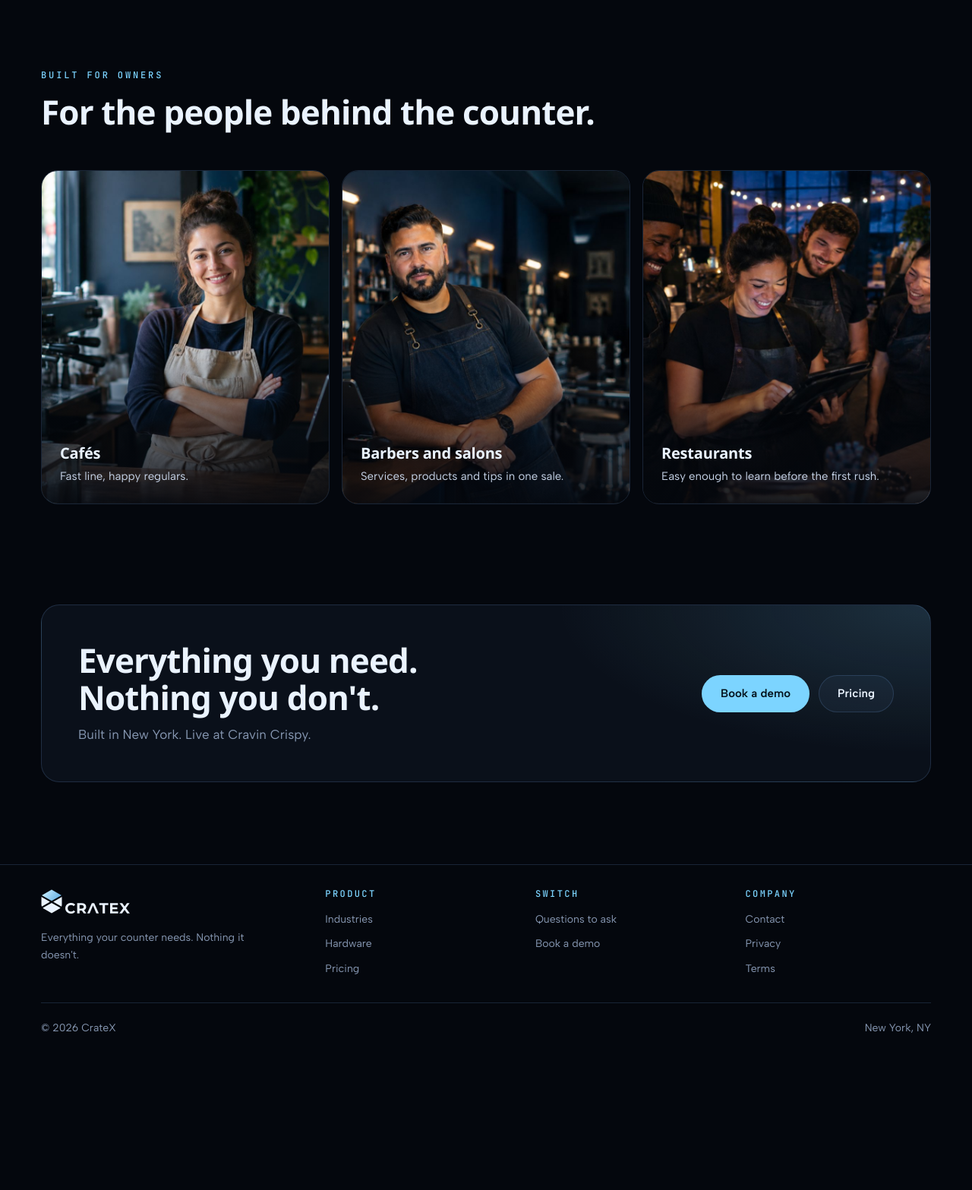
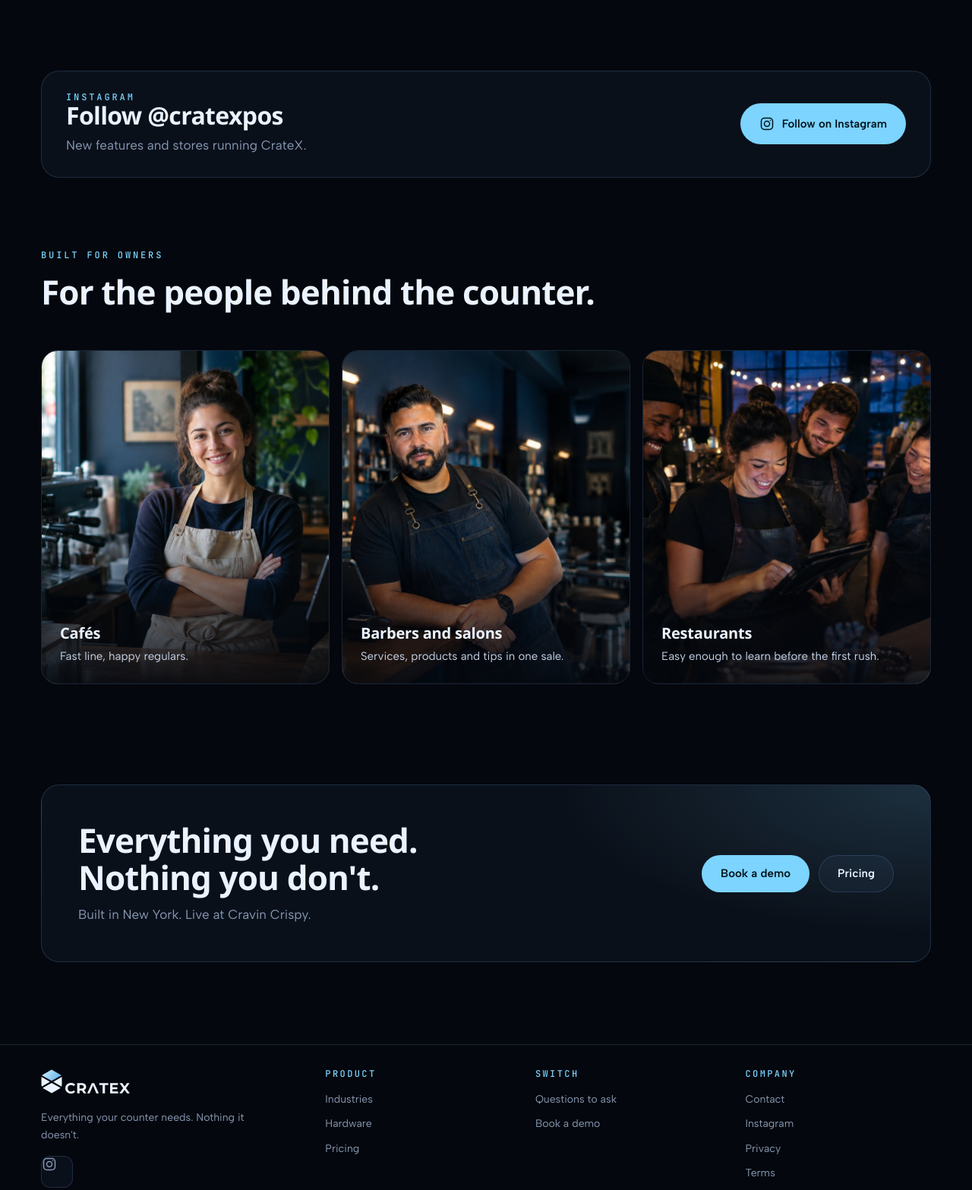
Before and after one commit to CratePOS/cratexpos.com, a plain HTML site: page index.html in a window 1280 px wide. Shown: the part 5880-7447 px from the top of the page at 76% size. Before the commit the page ends 7289 px from the top, so only its background shows below. Drawn offline with Linux system fonts and the light colour scheme; a web font is replaced by a local one.

Commit message:
Add files via upload

```diff
--- a/index.html
+++ b/index.html
@@ -406,6 +406,14 @@ footer .base { display: flex; flex-wrap: wrap; justify-content: space-between; g
 .qa2 a { color: var(--beam); }
 @media (max-width: 640px) { .qa2 div { grid-template-columns: 1fr; gap: 6px; } }
 .reactor .chip { font-size: 12.5px; }
+svg.ig { width: 20px; height: 20px; flex: none; }
+.ig-link { display: inline-flex; align-items: center; gap: 10px; text-decoration: none; }
+.ig-strip { display: flex; flex-wrap: wrap; align-items: center; justify-content: space-between; gap: 18px 32px; border: 1px solid var(--line); border-radius: 24px; padding: 28px 32px; background: var(--glass); }
+.ig-strip h2 { font-size: clamp(22px, 2.6vw, 32px); }
+.ig-strip .ig-link { color: #03121C; }
+.social { display: flex; gap: 10px; margin-top: 16px; }
+.social a { display: inline-flex; align-items: center; justify-content: center; width: 42px; height: 42px; border-radius: 12px; border: 1px solid var(--line); color: var(--ice); background: var(--glass); padding: 0 !important; }
+.social a:hover { border-color: var(--beam); color: var(--beam); }
 .owners { display: grid; grid-template-columns: 1fr 1fr 1fr; gap: 16px; }
 .owner { position: relative; border-radius: 22px; overflow: hidden; min-height: 440px; border: 1px solid var(--line); display: flex; align-items: flex-end; }
 .owner img { position: absolute; inset: 0; width: 100%; height: 100%; object-fit: cover; }
@@ -608,6 +616,10 @@ footer .base { display: flex; flex-wrap: wrap; justify-content: space-between; g
 
   <section class="sec-tight">
     <div class="wrap">
+      <div class="ig-strip" style="margin-bottom:96px">
+        <div><p class="tag">Instagram</p><h2>Follow @cratexpos</h2><p style="color:var(--mute);margin-top:8px">New features and stores running CrateX.</p></div>
+        <a class="btn btn-beam ig-link" href="https://www.instagram.com/cratexpos/" target="_blank" rel="noopener"><svg class="ig" viewBox="0 0 24 24" aria-hidden="true" fill="none" stroke="currentColor" stroke-width="1.8"><rect x="3" y="3" width="18" height="18" rx="5"/><circle cx="12" cy="12" r="4.2"/><circle cx="17.4" cy="6.6" r="1" fill="currentColor" stroke="none"/></svg>Follow on Instagram</a>
+      </div>
       <div class="head"><p class="tag">Built for owners</p><h2>For the people behind the counter.</h2></div>
       <div class="owners">
         <div class="owner"><img src="img/owner-cafe.jpg" alt="Smiling café owner behind her counter" loading="lazy"><div><b>Cafés</b><span>Fast line, happy regulars.</span></div></div>
@@ -745,6 +757,7 @@ footer .base { display: flex; flex-wrap: wrap; justify-content: space-between; g
         <li><span>Email</span><b data-cfg="email">Use the form.</b></li>
         <li><span>Phone</span><b data-cfg="phone">Leave your number in the form.</b></li>
         <li><span>Hours</span><b data-cfg="hours">Posted at launch.</b></li>
+        <li><span>Instagram</span><b><a class="ig-link" href="https://www.instagram.com/cratexpos/" target="_blank" rel="noopener"><svg class="ig" viewBox="0 0 24 24" aria-hidden="true" fill="none" stroke="currentColor" stroke-width="1.8"><rect x="3" y="3" width="18" height="18" rx="5"/><circle cx="12" cy="12" r="4.2"/><circle cx="17.4" cy="6.6" r="1" fill="currentColor" stroke="none"/></svg>@cratexpos</a></b></li>
         <li><span>Based in</span><b>New York, NY</b></li>
       </ul>
     </div>
@@ -772,10 +785,11 @@ footer .base { display: flex; flex-wrap: wrap; justify-content: space-between; g
           <svg class="word" aria-hidden="true"><use href="#cx-word" width="100%" height="100%"/></svg>
         </a>
         <p>Everything your counter needs. Nothing it doesn't.</p>
+        <div class="social"><a href="https://www.instagram.com/cratexpos/" target="_blank" rel="noopener" aria-label="CrateX on Instagram"><svg class="ig" viewBox="0 0 24 24" aria-hidden="true" fill="none" stroke="currentColor" stroke-width="1.8"><rect x="3" y="3" width="18" height="18" rx="5"/><circle cx="12" cy="12" r="4.2"/><circle cx="17.4" cy="6.6" r="1" fill="currentColor" stroke="none"/></svg></a></div>
       </div>
       <div><h4>Product</h4><a href="#industries">Industries</a><a href="#hardware">Hardware</a><a href="#pricing">Pricing</a></div>
       <div><h4>Switch</h4><a href="#switch">Questions to ask</a><a href="#contact">Book a demo</a></div>
-      <div><h4>Company</h4><a href="#contact">Contact</a><a href="#privacy">Privacy</a><a href="#terms">Terms</a></div>
+      <div><h4>Company</h4><a href="#contact">Contact</a><a href="https://www.instagram.com/cratexpos/" target="_blank" rel="noopener">Instagram</a><a href="#privacy">Privacy</a><a href="#terms">Terms</a></div>
     </div>
     <div class="base"><span>© 2026 CrateX</span><span>New York, NY</span></div>
   </div>
```
